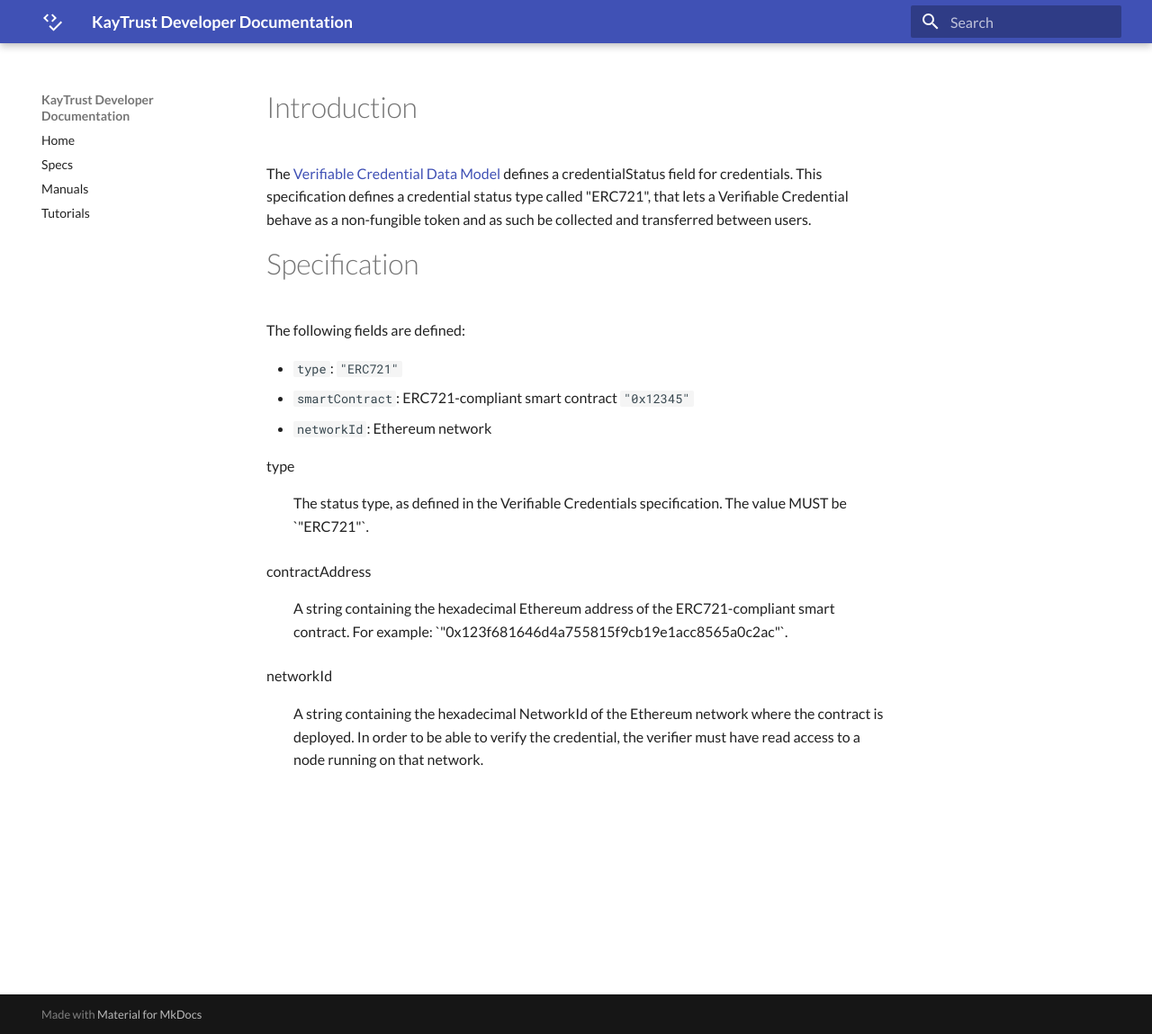
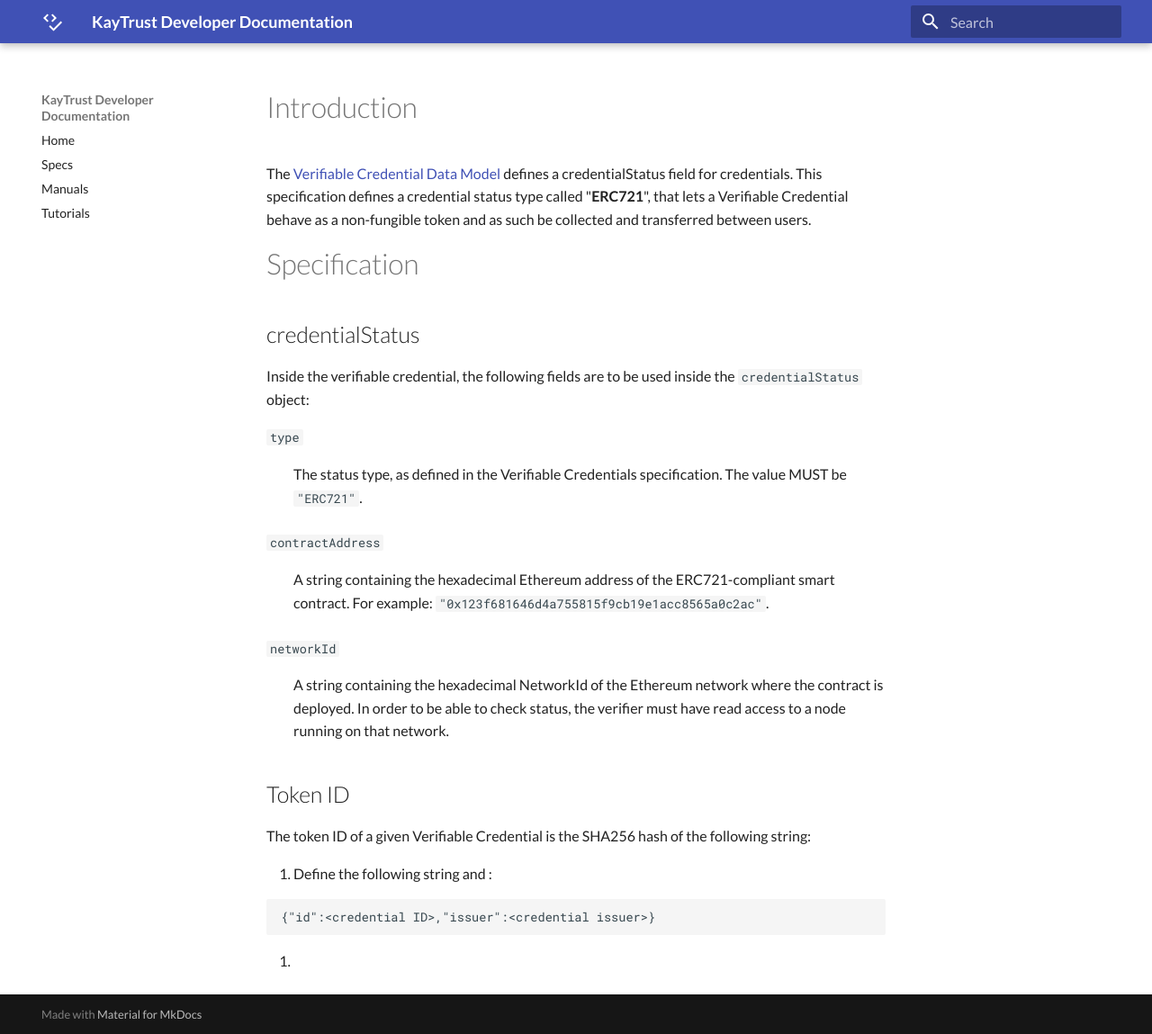
Before and after one commit to KayTrust/kaytrust.github.io, an MkDocs documentation site: the page built from docs/Specs/Credential-Status-ERC721.md, in a window 1280 px wide and 1149 px high. Shown: the whole window at 90% size. Built offline with MkDocs 1.6.1 and Material for MkDocs 9.7.7, drawn with Linux system fonts in a browser that asks for light colours.

Commit message:
Updated Credential Status ERC721

````diff
--- a/docs/Specs/Credential-Status-ERC721.md
+++ b/docs/Specs/Credential-Status-ERC721.md
@@ -1,22 +1,30 @@
 # Introduction
-The [Verifiable Credential Data Model](https://www.w3.org/TR/vc-data-model/) defines a credentialStatus field for credentials. This specification defines a credential status type called "ERC721", that lets a Verifiable Credential behave as a non-fungible token and as such be collected and transferred between users.
+The [Verifiable Credential Data Model](https://www.w3.org/TR/vc-data-model/) defines a credentialStatus field for credentials. This specification defines a credential status type called "**ERC721**", that lets a Verifiable Credential behave as a non-fungible token and as such be collected and transferred between users.
 
 # Specification
 
-The following fields are defined:
+## credentialStatus
 
-- `type`: `"ERC721"`
-- `smartContract`: ERC721-compliant smart contract `"0x12345"`
-- `networkId`: Ethereum network
+Inside the verifiable credential, the following fields are to be used inside the `credentialStatus` object:
+
+<dl>
+  <dt><code>type</code></dt>
+  <dd>The status type, as defined in the Verifiable Credentials specification. The value MUST be <code>"ERC721"</code>.</dd>
+
+  <dt><code>contractAddress</code></dt>
+  <dd>A string containing the hexadecimal Ethereum address of the ERC721-compliant smart contract. For example: <code>"0x123f681646d4a755815f9cb19e1acc8565a0c2ac"</code>.</dd>
+
+  <dt><code>networkId</code></dt>
+  <dd>A string containing the hexadecimal NetworkId of the Ethereum network where the contract is deployed. In order to be able to check status, the verifier must have read access to a node running on that network.</dd>
+</dl>
 
 
-<dl>
-  <dt>type</dt>
-  <dd>The status type, as defined in the Verifiable Credentials specification. The value MUST be `"ERC721"`.</dd>
+## Token ID
 
-  <dt>contractAddress</dt>
-  <dd>A string containing the hexadecimal Ethereum address of the ERC721-compliant smart contract. For example: `"0x123f681646d4a755815f9cb19e1acc8565a0c2ac"`.</dd>
+The token ID of a given Verifiable Credential is the SHA256 hash of the following string:
 
-  <dt>networkId</dt>
-  <dd>A string containing the hexadecimal NetworkId of the Ethereum network where the contract is deployed. In order to be able to verify the credential, the verifier must have read access to a node running on that network.</dd>
-</dl>
+1. Define the following string and :
+```json
+{"id":<credential ID>,"issuer":<credential issuer>}
+```
+2.
````
